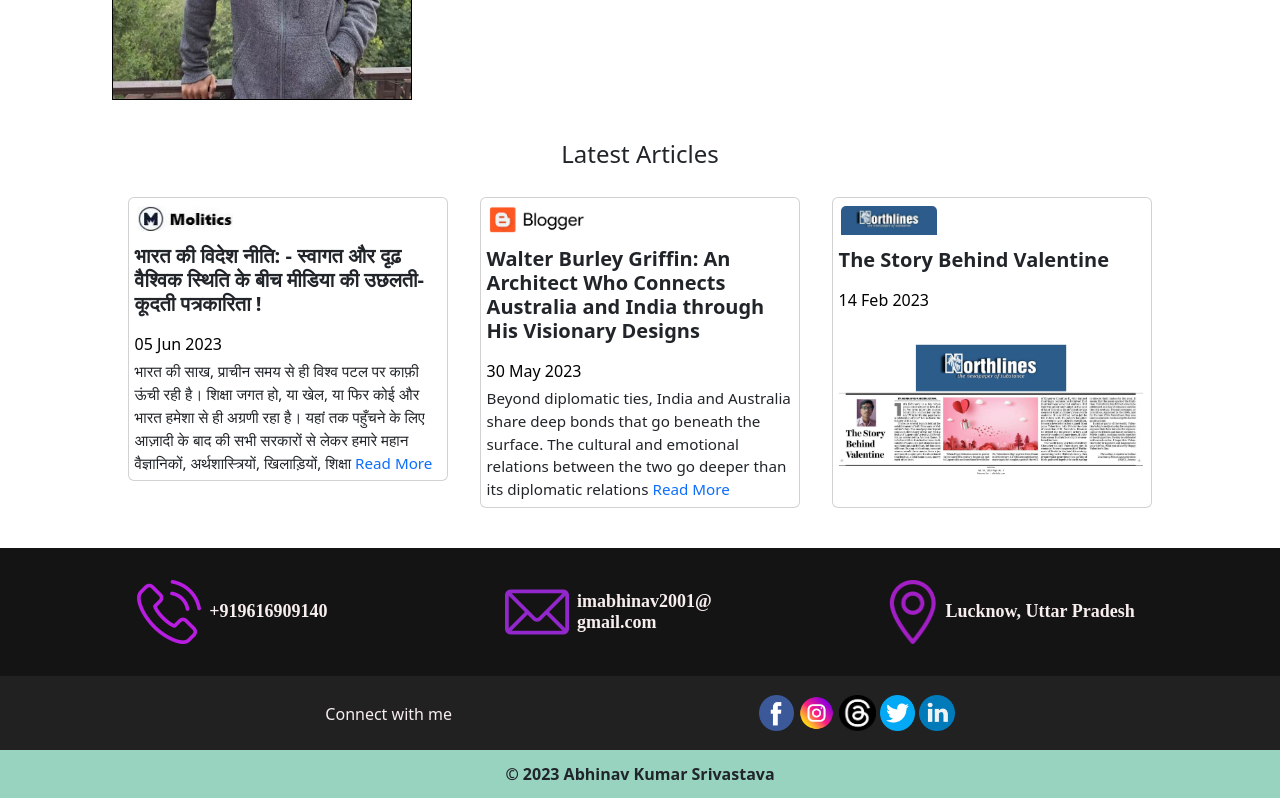
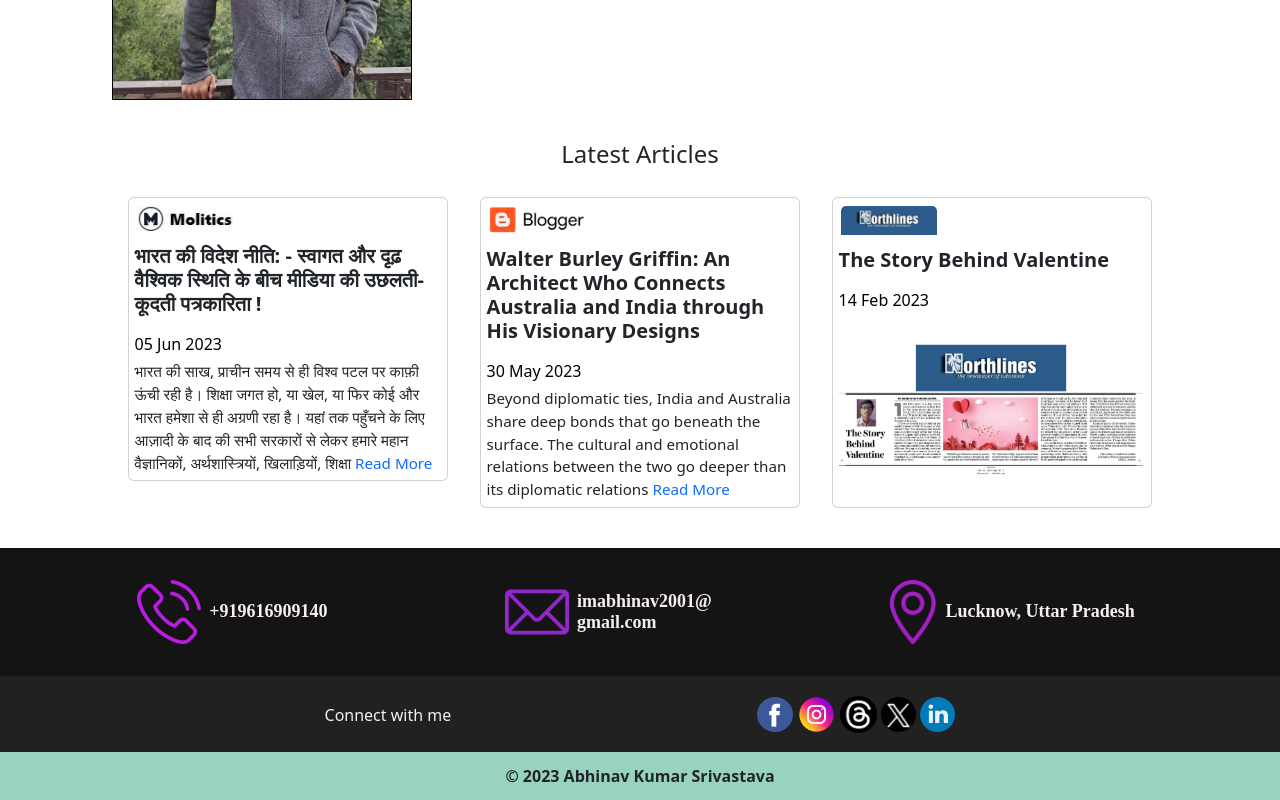
Before and after one commit to carebot60/abhinavsrivastava, a plain HTML site: page index.html in a window 1280 px wide. Shown: the part 713-1513 px from the top of the page. Drawn offline with nearby package versions, Linux system fonts and the light colour scheme.

Commit message:
Update twitter logo

```diff
--- a/index.html
+++ b/index.html
@@ -151,9 +151,10 @@
             </div>
             <div id="connect-links">
                 <a href="https://www.facebook.com/abhinav.srivastava.79219" class="social-media-link"><img src="images/facebook.png" alt="" srcset=""></a>
-                <a href="https://www.instagram.com/srivastava_abhinav01/" class="social-media-link"><img src="images/instagram.png" alt="" srcset="" style="height: 2.3rem;"></a>
+                <a href="https://www.instagram.com/srivastava_abhinav01/" class="social-media-link"><img src="images/instagram.png" alt="" srcset="" style="height: 2.45rem;"></a>
                 <a href="https://www.threads.net/@srivastava_abhinav01" class="social-media-link"><img src="images/threads.png" alt="" srcset="" style="height: 2.3rem;"></a>
-                <a href="https://twitter.com/NavAbhi27" class="social-media-link"><img src="images/twitter.png" alt="" srcset=""></a>
+                <!-- <a href="https://twitter.com/NavAbhi27" class="social-media-link"><img src="images/twitter.png" alt="" srcset=""></a> -->
+                <a href="https://twitter.com/NavAbhi27" class="social-media-link"><img src="images/twitter_X.png" alt="" srcset=""></a>
                 <!-- <a href="https://www.youtube.com/@abhinavkumarsrivastava9186" class="social-media-link"><img src="images/youtube.png" alt="" srcset=""></a> -->
                 <a href="https://www.linkedin.com/in/abhinav-kumar-0392011a5/" class="social-media-link"><img src="images/linkedin.png" alt="" srcset=""></a>
             </div>
```
Also changed, not shown: images/twitter_X.png (added).
